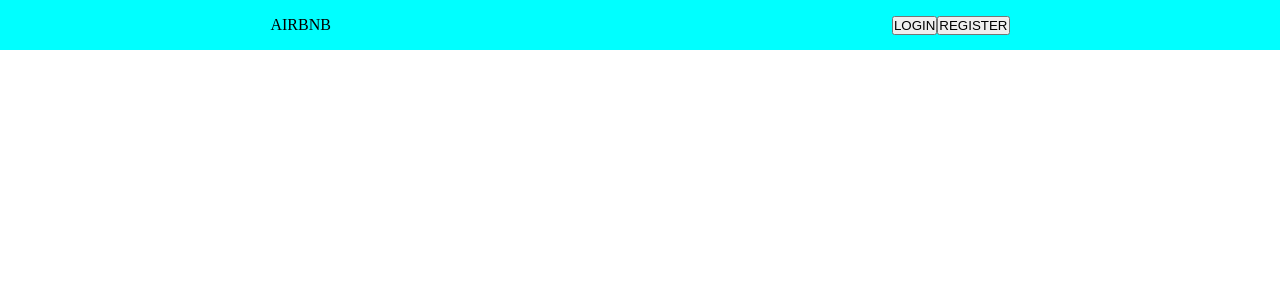
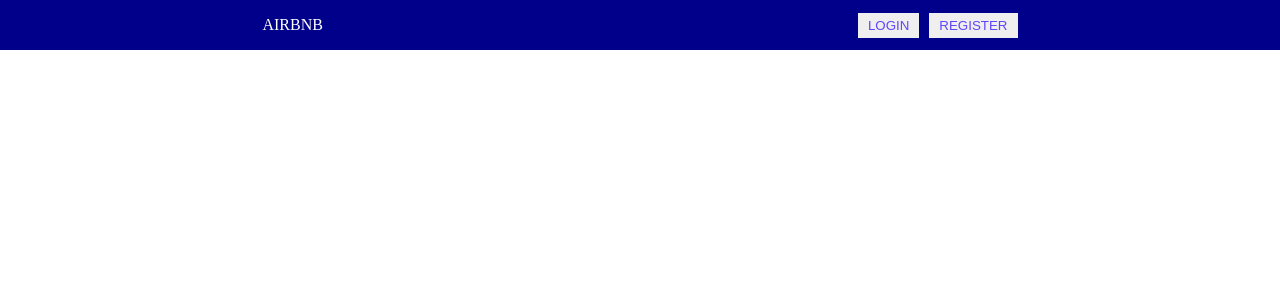
Before and after one commit to chingjie98/hotel-booking, a React (Vite) app: page / in a window 1280 px wide. Shown: the top 300 px of the page. Built offline with nearby package versions, Linux system fonts and the light colour scheme.

Commit message:
Updated Navbar

```diff
--- a/src/components/navbar/Navbar.css
+++ b/src/components/navbar/Navbar.css
@@ -1,12 +1,21 @@
 
 .navbar{
   height: 50px;
-  background-color: aqua;
+  background-color: darkblue;
   display: flex;
   justify-content: space-around;
   align-items: center;
+  color: white;
 }
 
-.yolo{
-  margin-left: 20px;
+.logo{
+  font-weight: 900px;
 }
+
+button{
+  margin-left: 10px;
+  cursor: pointer;
+  border: none;
+  padding: 5px 10px;
+  color: #6045fa
+}
--- a/src/components/navbar/Navbar.jsx
+++ b/src/components/navbar/Navbar.jsx
@@ -5,8 +5,10 @@ const Navbar = () => {
   return (
     <>
       <div className="navbar">
-        AIRBNB
-        <div className="yolo">
+        <div className="logo">
+          AIRBNB
+        </div>
+        <div className="navButtons">
           <button>LOGIN</button>
           <button>REGISTER</button>
         </div>
```
